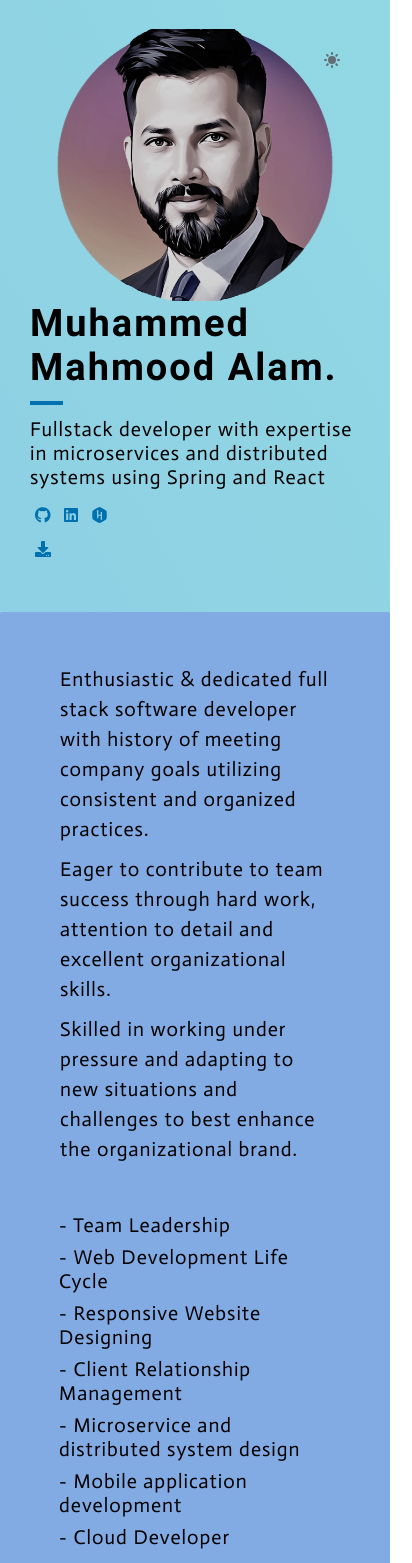
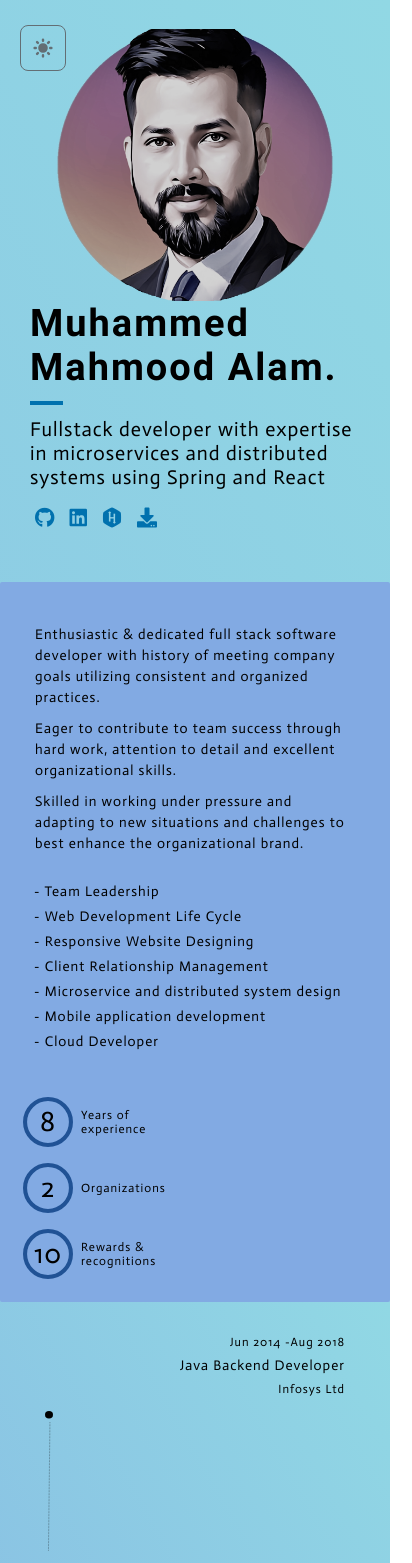
Before and after one commit to mhmahmoodalam/developerportfolio, a React (Create React App) app: page / in a window 390 px wide. Shown: the top 1563 px of the page, 412 px wide, since content can reach past the window. Built offline with nearby package versions, Linux system fonts and the light colour scheme.

Commit message:
fixed mobile view

```diff
--- a/package.json
+++ b/package.json
@@ -12,6 +12,7 @@
     "@testing-library/user-event": "^12.8.3",
     "react": "17.0.2",
     "react-datepicker": "^4.5.0",
+    "react-device-detect": "^2.2.2",
     "react-dom": "17.0.2",
     "react-intersection-observer": "^9.4.1",
     "react-router-dom": "6.0.2",
--- a/src/components/DarkMode/index.js
+++ b/src/components/DarkMode/index.js
@@ -20,15 +20,15 @@ const updateThemeChange =(isLightMode) => {
         updateThemeChange(isLightMode);
     },[isLightMode, themeMode ])
     return (
-        <div className="dark-mode-switch" >
+        <div className="dark-mode-switch sm:w-8 sm:h-8 md:w-8 md:h-8 w-10 h-10 left-[80%] sm:left-[5%] md:left-[80%]" >
             <button
                 type="button"
                 onClick={() =>setIsLightMode(!isLightMode)}
-                className="text-gray dark:text-secondary hover:bg-primary_light dark:hover:bg-primary focus:outline-none focus:ring-4 focus:ring-gray dark:focus:ring-secondary rounded-lg text-sm p-2.5 "
+                className="text-gray border border-gray dark:border-secondary dark:text-secondary hover:bg-primary_light dark:hover:bg-primary focus:outline-none focus:ring-4 focus:ring-gray dark:focus:ring-secondary rounded-lg text-sm p-2.5"
             >
                 {!isLightMode &&
                         <svg
-                            className="w-5 h-5"
+                            className="sm:w-6 sm:h-6 md:w-8 md:h-8 w-8 h-8"
                             fill="currentColor"
                             viewBox="0 0 20 20"
                             xmlns="http://www.w3.org/2000/svg"
@@ -40,7 +40,7 @@ const updateThemeChange =(isLightMode) => {
                 }
                 {isLightMode &&
                     <svg
-                            className="w-5 h-5"
+                            className="sm:w-6 sm:h-6 md:w-8 md:h-8 w-8 h-8"
                             fill="currentColor"
                             viewBox="0 0 20 20"
                             xmlns="http://www.w3.org/2000/svg"
--- a/src/components/ProgressBar/CircularProgressBar.js
+++ b/src/components/ProgressBar/CircularProgressBar.js
@@ -5,7 +5,6 @@ import { useInView } from "react-intersection-observer";
 import { useEffect, useState } from "react";
 
 const CircularProgressBar = ({
-  className,
   title =[],
   value = 0,
   textVariant="h2",
@@ -35,9 +34,9 @@ const CircularProgressBar = ({
   },[inView, dataValue,progressValue, value])
 
   return (
-    <div className={className} ref={ref}>
-      <Row className="flex flex-row md:flex-wrap sm:flex-wrap  justify-space-between items-center sm:m-[4px] m-[8px]  sm:w-[100%] w-[auto]">
-          <div className="relative inline-flex ">
+    <div className="flex flex-row md:flex-wrap sm:flex-wrap sm:m-[0px] m-[8px] sm:w-[100%] w-[auto] justify-space-between items-center" ref={ref}>
+      <Row className="flex flex-row justify-start items-center">
+          <div className="relative inline-flex m-[8px]">
             <CircularProgress variant="determinate" value={progressValue} size={circularProgressSize} style={{ color : "var(--variant3)"}}/>
             <div className={`absolute bottom-0 left-0 bottom-0 right-0 flex items-center justify-center h-[100%] `}>
               <Text
@@ -51,7 +50,7 @@ const CircularProgressBar = ({
           </div>
           {title && title.length > 0 &&
             <Text
-                className="leading-[normal] md:ml-[11px] ml-[16px] sm:mx-[0] not-italic text-primary_text_light dark:text-primary_text md:tracking-ls1 sm:tracking-ls1 tracking-ls128 sm:w-[100%] w-[57%]"
+                className="leading-[normal]  not-italic text-primary_text_light dark:text-primary_text md:tracking-ls1 sm:tracking-ls1 tracking-ls128 sm:w-[100%] w-[57%]"
                 as={descriptionVariant}
                 variant={descriptionVariant}
             >
--- a/src/components/Social/index.js
+++ b/src/components/Social/index.js
@@ -3,17 +3,17 @@ import React from "react";
 export function Social(props) {
     const { socialLinks=[], handleExport } = props
     return (
-      <div className="flex felx-row justify-start md:flex-wrap sm:flex-wrap items-center justify-between w-[25%] mt-[10px]" >
+      <div className="flex felx-row justify-start md:flex-wrap sm:flex-wrap items-center justify-between sm:w-[40%] md:w-[50%] w-[30%] mt-[10px]" >
         {
             socialLinks.map((socialLink,key)=> {
                 return (
-                    <a href={socialLink} key ={`social_link_`+key} className={"text-secondary_light dark:text-secondary hover:text-primary_light dark:hover:text-primary m-[5px] sm:text-base md:text-xl text-xl"}>
+                    <a href={socialLink} key ={`social_link_`+key} className={"text-secondary_light dark:text-secondary hover:text-primary_light dark:hover:text-primary m-[5px]  text-xl"}>
                         <i className={socialLink.iconClass}></i>
                     </a>
                 )
             })
         }
-         <span onClick={handleExport} className={"text-secondary_light dark:text-secondary hover:text-primary_light dark:hover:text-primary m-[5px] sm:text-base md:text-xl text-xl"}>
+         <span onClick={handleExport} className={"text-secondary_light dark:text-secondary hover:text-primary_light dark:hover:text-primary m-[5px]  text-xl"}>
             <i className="fas fa-download"></i>
           </span>
       </div>
--- a/src/components/Testimonial/index.js
+++ b/src/components/Testimonial/index.js
@@ -2,16 +2,17 @@ import React from "react";
 import SwipeableViews from "react-swipeable-views";
 import { autoPlay } from "react-swipeable-views-utils";
 import MobileStepper from "@mui/material/MobileStepper";
+import { isMobile } from 'react-device-detect';
 import { Column, Text, Img } from "components";
 const AutoPlaySwipeableViews = autoPlay(SwipeableViews);
 
 const TestimonialBox = (props) => {
     return (
-        <>
+        <div className="sm:wd-[360px]">
             <Column className="flex flex-col items-center justify-start md:p-[11px] p-[16px] sm:px-[15px] sm:py-[8px] w-[100%]">
               <Column className="flex flex-col items-center justify-start md:p-[13px] p-[20px] sm:px-[15px] sm:py-[10px] rounded-radius10 w-[100%]">
                 <Text
-                  className="font-normal leading-[normal] not-italic text-center dark:text-primary_text text-primary_text_light md:tracking-ls1 sm:tracking-ls1 tracking-ls28000000000000003 w-[100%]"
+                  className="sm:wd-[360px] font-normal leading-[normal] not-italic text-center dark:text-primary_text text-primary_text_light md:tracking-ls1 sm:tracking-ls1 tracking-ls28000000000000003 w-[100%]"
                   as="h4"
                   variant="h4"
                 >
@@ -45,7 +46,7 @@ const TestimonialBox = (props) => {
                 </Text>
               </Column>
             </Column>
-        </>
+        </div>
     )
 }
 const Testimonial= (testimonials) =>{
@@ -59,16 +60,22 @@ const Testimonial= (testimonials) =>{
             position="center"
             activeStep={activeStep}
           />*/
+    const style = {
+      width : isMobile ? "360px" : "720px",
+      padding: isMobile ? "10px" : "20px",
+      margin: isMobile ? "10px" : "20px",
+    }
     return (
-        <div className="mt-[24px] sm:mt-[8px] md:mt-[16px]">
+        <div className="mt-[24px] sm:mt-[8px] md:mt-[16px] sm:wd-[360px]">
           <AutoPlaySwipeableViews
             axis={"x"}
             index={activeStep}
             onChangeIndex={setActiveStep}
             interval={4000}
+            style={style}
           >
             {data.map((step, index) => (
-              <div key={`testimonial_`+index}>
+              <div key={`testimonial_`+index} className="sm:wd-[360px]">
                 {Math.abs(activeStep - index) <= 2 ? (
                   <TestimonialBox {...step}/>
                 ) : null}
--- a/src/components/Text/index.js
+++ b/src/components/Text/index.js
@@ -3,8 +3,8 @@ const variantClasses = {
   h1: "font-bold sm:text-[38px] md:text-[44px] text-[48px]",
   h2: "font-normal sm:text-[28px] md:text-[30px] text-[32px]",
   h3: "font-normal sm:text-[20px] md:text-[22px] text-[24px]",
-  h4: "font-normal text-[20px]",
-  h5: "font-normal text-[16px]",
+  h4: "font-normal text-[20px] sm:text-[14px]",
+  h5: "font-normal text-[16px] sm:text-[12px]",
   h6: "text-[14px]",
   body1: "font-normal text-[10px]",
 };
--- a/src/pages/Main/Experience.js
+++ b/src/pages/Main/Experience.js
@@ -1,6 +1,6 @@
 import React from "react";
 import { Column, Text, Row, Img } from "components";
-
+import { BrowserView, MobileView, isMobile } from 'react-device-detect';
 
 const ExpCompanyDetails = (props) => {
     const { period, role, company, align  } = props
@@ -68,14 +68,23 @@ const ExpDivider = () => {
     )
   }
 
-  const ExperienceView = (exp, key) => {
+  const ExperienceView = ({exp, index}) => {
+    console.log( index, isMobile)
    return (
-    <Row className="flex flex-row md:flex-wrap sm:flex-wrap items-center sm:mx-[0] md:p-[11px] p-[16px] sm:px-[15px] sm:py-[8px] sm:w-[100%] w-[100%]" key={`exp_row_`+key}>
-      {
-        key % 2 === 0
-        ? <><ExpCompanyDetails {...exp} align={"right"} /><ExpDivider /><ExpRolesDetails {...exp} align={"left"}/></>
-        : <><ExpRolesDetails {...exp} align={"right"} /><ExpDivider /><ExpCompanyDetails {...exp} align={"left"}/></>
-      }
+    <Row className="flex flex-row md:flex-wrap sm:flex-wrap items-center sm:mx-[0] md:p-[11px] p-[16px] sm:px-[15px] sm:py-[8px] sm:w-[100%] w-[100%]" key={`exp_row_`+index}>
+       {
+          !isMobile &&
+          index % 2 === 0
+          ? <><ExpCompanyDetails {...exp} align={"right"} /><ExpDivider /><ExpRolesDetails {...exp} align={"left"}/></>
+          : <><ExpRolesDetails {...exp} align={"right"} /><ExpDivider /><ExpCompanyDetails {...exp} align={"left"}/></>
+        }
+        {
+          isMobile &&
+          <>
+            <ExpCompanyDetails {...exp} align={"left"}/>
+            <ExpRolesDetails {...exp} align={"left"}/>
+          </>
+        }
     </Row>
    )
   }
--- a/src/pages/Main/Info.js
+++ b/src/pages/Main/Info.js
@@ -4,7 +4,7 @@ import { Column, Text, Row,PagerIndicator, CircularProgressBar } from "component
 const PercentageInfoCard = (data) => {
    const { title, skills } = data
  return (
-         <Column className="flex flex-col sm:mx-[0] md:p-[11px] p-[16px] sm:px-[15px] sm:py-[8px] sm:w-[100%] w-[49%]">
+         <Column className="flex flex-col sm:mx-[0] md:p-[11px] p-[16px] sm:px-[0px] sm:py-[8px] sm:w-[100%] w-[49%]">
              <Text
                className="not-italic dark:text-primary_text text-primary_text_light md:tracking-ls1 sm:tracking-ls1 tracking-ls128 w-[auto]"
                as="h4"
--- a/src/pages/Main/index.js
+++ b/src/pages/Main/index.js
@@ -52,10 +52,10 @@ const FrameOnePage = () => {
           </Column>
         </Column>
         <Column className="dark:bg-primary bg-primary_light  flex flex-col items-center justify-end sm:p-[15px] md:p-[51px] p-[75px] rounded-radius2 w-[100%]">
-          <Column className="flex flex-col items-center justify-start max-w-[1024px] ml-[auto] mr-[auto] md:mt-[10px] mt-[15px] sm:mt-[7px] sm:mx-[0] sm:pl-[15px] sm:pr-[15px] sm:px-[0] w-[100%]">
+          <Column className="flex flex-col items-center justify-start max-w-[1024px] ml-[auto] mr-[auto] md:mt-[10px] mt-[15px] sm:mt-[7px] sm:mx-[0] sm:px-[0] w-[100%]">
 
               <Row className="flex flex-row md:flex-wrap sm:flex-wrap items-start justify-between p-[10px] sm:p-[5px] md:p-[6px] w-[100%]">
-                <Column className="flex flex-col items-center justify-start w-[100%] m-[20px]">
+                <Column className="flex flex-col items-center justify-start w-[100%] sm:m-[10px] m-[20px]">
                   {
                     description.about.map((value,key) => {
                       return (
@@ -71,7 +71,7 @@ const FrameOnePage = () => {
                     })
                   }
                 </Column>
-                <Column className="flex flex-col items-center justify-start w-[100%] m-[20px]">
+                <Column className="flex flex-col items-center justify-start w-[100%] sm:m-[10px] m-[20px]">
                 {
                   description.skills.map((value,key) => {
                     return (
@@ -88,7 +88,7 @@ const FrameOnePage = () => {
                 }
                 </Column>
               </Row>
-              <Row className="flex flex-row md:flex-wrap sm:flex-wrap items-center justify-center sm:mt-[20px] md:mt-[26px] mt-[38px] sm:mx-[0] sm:px-[0] sm:w-[100%] w-[66%]">
+              <Row className="flex flex-row md:flex-wrap sm:flex-wrap items-center justify-center sm:mt-[20px] sm:mx-[30px] md:mt-[26px] mt-[38px]  sm:px-[0] sm:w-[100%] w-[66%]">
 
                 {
                   description.data.map((data,key) =>{
@@ -111,18 +111,16 @@ const FrameOnePage = () => {
             <Column className="flex flex-col items-center justify-start max-w-[1024px] sm:mb-[10px] md:mb-[13px] mb-[20px] ml-[auto] mr-[auto] sm:mx-[0] sm:pl-[15px] sm:pr-[15px] sm:px-[0] w-[100%]">
               {
                   experiences.map((exp,key) => {
-                    return (
-                      ExperienceView(exp,key)
-                )
+                    return (<ExperienceView exp={exp} index={key} />)
               })
             }
             </Column>
           </Column>
         </Column>
         <Column className="dark:bg-primary bg-primary_light  flex flex-col items-center justify-start sm:p-[15px] md:p-[49px] p-[72px] rounded-radius2 w-[100%]">
-          <Column className="flex flex-col items-center justify-center max-w-[1024px] ml-[auto] mr-[auto] sm:mx-[0] sm:pl-[15px] sm:pr-[15px] sm:px-[0] w-[100%]">
-            <Column className="flex flex-col items-center justify-center md:p-[11px] p-[16px] sm:px-[15px] sm:py-[8px] w-[100%]">
-              <Row className="flex flex-row md:flex-wrap sm:flex-wrap   justify-between md:mt-[11px] mt-[16px] sm:mt-[8px] md:p-[11px] p-[16px] sm:px-[15px] sm:py-[8px] w-[100%]">
+          <Column className="flex flex-col items-center justify-center max-w-[1024px] ml-[auto] mr-[auto] sm:mx-[0]  sm:px-[0] w-[100%]">
+            <Column className="flex flex-col items-center justify-center md:p-[11px] p-[16px] sm:p-[0px] w-[100%]">
+              <Row className="flex flex-row md:flex-wrap sm:flex-wrap   justify-between md:mt-[11px] mt-[16px] sm:mt-[8px] md:p-[11px] p-[16px] sm:p-[15px] sm:py-[8px] w-[100%]">
                 {
                   skillSet.percentageFormat.map((card, key) => {
                     return <PercentageInfoCard {...card} key={`percentformat_skill_card_`+key}/>
--- a/src/styles/index.css
+++ b/src/styles/index.css
@@ -177,9 +177,20 @@ ul li a{
 
 .dark-mode-switch{
   position: absolute;
-  top: 40px;
-  left: 80vw;
-  height: 100px;
-  width: 100px;
   z-index: 9999;
 }
+
+.experience-card-flow {
+  z-index : 0;
+}
+
+.experience-card-flow::before {
+  top: 0;
+  left: -16px;
+  width: 1px;
+  height: 100%;
+  content: "";
+  position: relative;
+  background-color: var(--primary);
+  z-index : 199;
+}
```
Also changed, not shown: 1 other file (tests, documents, lock files or other folders).
